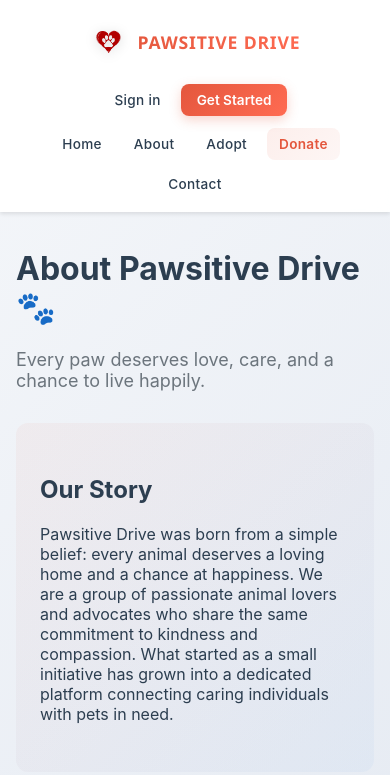
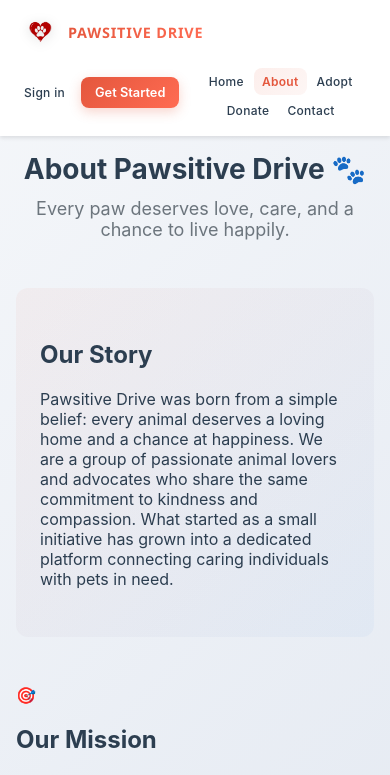
Before and after one commit to kurtmonteclaro/PawsitiveDrive, a React (Create React App) app in the folder frontend/pawsitive-drive-frontend/: page /about in a window 390 px wide. Shown: the top 775 px of the page. Built offline with nearby package versions, Linux system fonts and the light colour scheme; no server answers.

Commit message:
fix: Some frontend pages were fixed

```diff
--- a/frontend/pawsitive-drive-frontend/src/App.css
+++ b/frontend/pawsitive-drive-frontend/src/App.css
@@ -26,8 +26,14 @@
   box-sizing: border-box;
 }
 
+html, body {
+  margin: 0;
+  padding: 0;
+  overflow-x: hidden;
+  width: 100%;
+}
+
 body {
-  margin: 0;
   font-family: -apple-system, BlinkMacSystemFont, 'Segoe UI', 'Roboto', 'Oxygen',
     'Ubuntu', 'Cantarell', 'Fira Sans', 'Droid Sans', 'Helvetica Neue',
     sans-serif;
@@ -50,6 +56,9 @@ body {
   top: 0;
   z-index: 1000;
   transition: all 0.3s cubic-bezier(0.4, 0, 0.2, 1);
+  width: 100%;
+  max-width: 100vw;
+  overflow-x: hidden;
 }
 
 /* Navbar Brand */
@@ -61,6 +70,7 @@ body {
   transition: var(--transition);
   padding: 8px 16px;
   border-radius: var(--radius-sm);
+  flex-shrink: 0;
 }
 
 .navbar-brand:hover {
@@ -144,6 +154,16 @@ body {
 }
 
 .nav-link.donation-highlight:hover {
+  background: rgba(228, 87, 61, 0.15);
+}
+
+.nav-link.active-link {
+  background: linear-gradient(135deg, rgba(228, 87, 61, 0.1), rgba(228, 87, 61, 0.05));
+  color: var(--accent);
+  font-weight: 600;
+}
+
+.nav-link.active-link:hover {
   background: rgba(228, 87, 61, 0.15);
 }
 
@@ -325,6 +345,15 @@ body {
   max-width: 1200px;
   margin: 0 auto;
   min-height: calc(100vh - 200px);
+  width: 100%;
+  overflow-x: hidden;
+}
+
+/* Home page wrapper for consistency */
+.home {
+  width: 100%;
+  max-width: 100vw;
+  overflow-x: hidden;
 }
 
 /* Footer */
@@ -898,14 +927,16 @@ body {
 
 /* Page Headers */
 .page-header {
-  margin-bottom: 32px;
-}
-
+  margin-bottom: 48px;
+  text-align: center;
+}
+
+.page-header h1,
 .page-header h2 {
   font-size: 2.5rem;
   font-weight: 700;
   color: var(--dark);
-  margin: 0 0 8px 0;
+  margin: 0 0 12px 0;
 }
 
 .page-header p {
@@ -970,6 +1001,14 @@ body {
     padding: 8px 18px;
     font-size: 0.9rem;
   }
+
+  .section {
+    padding: 70px 20px;
+  }
+
+  .section-title {
+    font-size: 2rem;
+  }
 }
 
 @media (max-width: 992px) {
@@ -989,49 +1028,51 @@ body {
 
 @media (max-width: 768px) {
   .topnav {
-    flex-direction: column;
-    gap: 12px;
+    flex-direction: row;
+    flex-wrap: wrap;
+    gap: 8px;
     padding: 12px 16px;
   }
 
   .navbar-brand {
-    width: 100%;
-    justify-content: center;
-    padding: 12px 0;
+    flex: 0 0 auto;
+    padding: 4px 8px;
   }
 
   .navbar-links {
+    order: 3;
     width: 100%;
     flex-wrap: wrap;
     justify-content: center;
+    gap: 4px;
+    margin-top: 8px;
+  }
+
+  .navbar-auth {
+    flex: 0 0 auto;
     gap: 8px;
-    order: 3;
-  }
-
-  .navbar-auth {
-    width: 100%;
-    justify-content: center;
-    gap: 8px;
+    margin-left: auto;
+    order: 2;
   }
 
   .nav-link {
-    padding: 8px 12px;
-    font-size: 0.85rem;
+    padding: 8px 10px;
+    font-size: 0.8rem;
   }
 
   .auth-btn {
-    padding: 8px 16px;
-    font-size: 0.85rem;
+    padding: 8px 14px;
+    font-size: 0.8rem;
   }
 
   .brand-text {
-    font-size: 1.1rem;
+    font-size: 1rem;
     letter-spacing: 0.8px;
   }
 
   .brand-logo {
-    width: 36px;
-    height: 36px;
+    width: 32px;
+    height: 32px;
   }
 
   .role-switch {
@@ -1046,6 +1087,8 @@ body {
 
   .container {
     padding: 16px;
+    max-width: 100%;
+    overflow-x: hidden;
   }
 
   .hero {
@@ -1058,10 +1101,12 @@ body {
 
   .hero-parallax {
     height: 60vh;
+    background-attachment: scroll;
   }
 
   .hero-content {
     margin-bottom: 60px;
+    padding: 0 16px;
   }
 
   .hero-title {
@@ -1074,11 +1119,13 @@ body {
 
   .hero-buttons {
     flex-direction: column;
+    gap: 12px;
   }
 
   .btn-primary,
   .btn-outline {
     width: 100%;
+    max-width: 300px;
   }
 
   .grid {
@@ -1103,6 +1150,7 @@ body {
 
   .table-wrap {
     font-size: 0.875rem;
+    overflow-x: auto;
   }
 
   .table th,
@@ -1112,14 +1160,55 @@ body {
 
   .section {
     padding: 50px 16px;
+    overflow-x: hidden;
+  }
+
+  .section-inner {
+    max-width: 100%;
+    padding: 0;
   }
 
   .section-title {
     font-size: 1.75rem;
   }
 
-  .hero-buttons {
-    gap: 12px;
+  .floating-donate {
+    bottom: 20px;
+    right: 20px;
+    padding: 12px 20px;
+    font-size: 0.85rem;
+  }
+}
+
+@media (max-width: 480px) {
+  .navbar-links {
+    gap: 2px;
+  }
+
+  .nav-link {
+    padding: 6px 8px;
+    font-size: 0.75rem;
+  }
+
+  .brand-text {
+    font-size: 0.9rem;
+  }
+
+  .hero-title {
+    font-size: 1.75rem;
+  }
+
+  .hero-subtitle {
+    font-size: 0.9rem;
+  }
+
+  .section-title {
+    font-size: 1.5rem;
+  }
+
+  .page-header h1,
+  .page-header h2 {
+    font-size: 1.75rem;
   }
 }
 
@@ -1626,12 +1715,17 @@ body {
     font-size: 2rem;
   }
 
-  .contact-container {
-    grid-template-columns: 1fr;
+  .contact-content {
+    flex-direction: column;
+    width: 100%;
   }
 
   .contact-form-card {
     padding: 32px 24px;
+  }
+
+  .contact-header h1 {
+    font-size: 2rem;
   }
 }
 
@@ -1652,10 +1746,9 @@ body {
 /* ===== FULL-WIDTH PARALLAX HERO ===== */
 .hero-parallax {
   position: relative;
-  width: 100vw;
+  width: 100%;
+  max-width: 100vw;
   height: 100vh;
-  left: 50%;
-  margin-left: -50vw;
   background-image: url("https://images.unsplash.com/photo-1552053831-71594a27632d?auto=format&fit=crop&w=2100&q=80");
   background-size: cover;
   background-position: center;
@@ -1664,6 +1757,8 @@ body {
   align-items: flex-end;
   justify-content: center;
   overflow: hidden;
+  margin: 0;
+  padding: 0;
 }
 
 .hero-parallax::before {
@@ -2368,6 +2463,9 @@ body {
 .section {
   padding: 90px 24px;
   background: var(--white);
+  width: 100%;
+  max-width: 100vw;
+  overflow-x: hidden;
 }
 
 .section:nth-child(even) {
@@ -2398,6 +2496,8 @@ body {
   max-width: 1150px;
   margin: auto;
   text-align: center;
+  width: 100%;
+  overflow-x: hidden;
 }
 
 .section-title {
@@ -2420,6 +2520,8 @@ body {
   display: grid;
   grid-template-columns: repeat(auto-fill, minmax(310px, 1fr));
   gap: 26px;
+  width: 100%;
+  overflow-x: hidden;
 }
 
 .pet-card {
@@ -2456,8 +2558,6 @@ body {
 /* Page Container */
 .contact-container {
     width: 100%;
-    min-height: 100vh;
-    padding: 60px 20px;
     display: flex;
     flex-direction: column;
     align-items: center;
@@ -2675,10 +2775,20 @@ form textarea:focus {
 @media (max-width: 900px) {
     .contact-content {
         flex-direction: column;
+        width: 100%;
     }
 
     .form-row {
         flex-direction: column;
+        gap: 0;
+    }
+
+    .contact-info-section {
+        width: 100%;
+    }
+
+    .contact-form-section {
+        width: 100%;
     }
 }
 
--- a/frontend/pawsitive-drive-frontend/src/App.js
+++ b/frontend/pawsitive-drive-frontend/src/App.js
@@ -18,6 +18,18 @@ function Navbar() {
   const location = useLocation();
   const isHome = location.pathname === '/';
 
+  const getLinkClassName = (path) => {
+    const isActive = location.pathname === path;
+    let className = 'nav-link';
+    if (isActive) {
+      className += path === '/donate' ? ' donation-highlight' : ' active-link';
+    }
+    if (path === '/admin' && role === 'Admin') {
+      className += ' admin-link';
+    }
+    return className;
+  };
+
   return (
       <nav className={`topnav site-header ${isHome ? 'navbar-glass' : ''}`}>
         <Link to="/" className="navbar-brand">
@@ -25,12 +37,12 @@ function Navbar() {
           <span className="brand-text">PAWSITIVE DRIVE</span>
         </Link>
         <div className="navbar-links">
-          <Link to="/" className="nav-link">Home</Link>
-          <Link to="/about" className="nav-link">About</Link>
-          <Link to="/adopt" className="nav-link">Adopt</Link>
-          <Link to="/donate" className="nav-link donation-highlight">Donate</Link>
-          <Link to="/contact" className="nav-link">Contact</Link>
-          {role === 'Admin' && <Link to="/admin" className="nav-link admin-link">Dashboard</Link>}
+          <Link to="/" className={getLinkClassName('/')}>Home</Link>
+          <Link to="/about" className={getLinkClassName('/about')}>About</Link>
+          <Link to="/adopt" className={getLinkClassName('/adopt')}>Adopt</Link>
+          <Link to="/donate" className={getLinkClassName('/donate')}>Donate</Link>
+          <Link to="/contact" className={getLinkClassName('/contact')}>Contact</Link>
+          {role === 'Admin' && <Link to="/admin" className={getLinkClassName('/admin')}>Dashboard</Link>}
         </div>
         <div className="navbar-auth">
           {!user && <>
@@ -51,10 +63,10 @@ function App() {
           <Navbar />
           <Routes>
             <Route path="/" element={<Home />} />
-            <Route path="/about" element={<div className="container"><About /></div>} />
-            <Route path="/adopt" element={<div className="container"><Adopt /></div>} />
-            <Route path="/donate" element={<div className="container"><Donate /></div>} />
-            <Route path="/contact" element={<div className="container"><Contact /></div>} />
+            <Route path="/about" element={<About />} />
+            <Route path="/adopt" element={<Adopt />} />
+            <Route path="/donate" element={<Donate />} />
+            <Route path="/contact" element={<Contact />} />
             <Route path="/admin" element={<div className="container"><AdminDashboard /></div>} />
             <Route path="/login" element={<Login />} />
             <Route path="/signup" element={<Signup />} />
--- a/frontend/pawsitive-drive-frontend/src/index.css
+++ b/frontend/pawsitive-drive-frontend/src/index.css
@@ -5,6 +5,11 @@ body {
     sans-serif;
   -webkit-font-smoothing: antialiased;
   -moz-osx-font-smoothing: grayscale;
+  scroll-behavior: smooth;
+}
+
+* {
+  scroll-behavior: smooth;
 }
 
 code {
--- a/frontend/pawsitive-drive-frontend/src/pages/About.jsx
+++ b/frontend/pawsitive-drive-frontend/src/pages/About.jsx
@@ -3,12 +3,13 @@ import React from 'react';
 export default function About() {
   return (
     <div className="about-page-wrapper">
-      <div className="page-header">
-        <h1>About Pawsitive Drive 🐾</h1>
-        <p className="lead">Every paw deserves love, care, and a chance to live happily.</p>
-      </div>
+      <div className="container">
+        <div className="page-header">
+          <h1 className="section-title">About Pawsitive Drive 🐾</h1>
+          <p className="section-subtitle">Every paw deserves love, care, and a chance to live happily.</p>
+        </div>
 
-      <section className="about-hero py-12 bg-gray-50 border-b border-gray-200">
+        <section className="about-hero py-12 bg-gray-50 border-b border-gray-200">
         <div className="max-w-4xl mx-auto p-6 text-center">
           <h2 className="text-3xl font-extrabold text-indigo-600 mb-4">Our Story</h2>
           <p className="text-lg text-gray-700 leading-relaxed">
@@ -134,6 +135,7 @@ export default function About() {
           </div>
         </div>
       </section>
+      </div>
     </div>
   );
 }
--- a/frontend/pawsitive-drive-frontend/src/pages/Adopt.jsx
+++ b/frontend/pawsitive-drive-frontend/src/pages/Adopt.jsx
@@ -87,10 +87,10 @@ export default function Adopt() {
   if (loading) return <div className="loading">Loading pets…</div>;
 
   return (
-    <div className="adopt-page-container">
+    <div className="container">
       <div className="page-header">
-        <h2>Dogs and Cats Available for Adoption</h2>
-        <p>Find your perfect companion and give them a loving home</p>
+        <h2 className="section-title">Dogs and Cats Available for Adoption</h2>
+        <p className="section-subtitle">Find your perfect companion and give them a loving home</p>
       </div>
 
       {message && <div className="flash">{message}</div>}
--- a/frontend/pawsitive-drive-frontend/src/pages/Donate.jsx
+++ b/frontend/pawsitive-drive-frontend/src/pages/Donate.jsx
@@ -89,10 +89,10 @@ export default function Donate() {
     };
 
     return (
-        <div className="max-w-4xl mx-auto p-4 sm:p-6">
+        <div className="container">
             <div className="page-header text-center mb-8">
-                <h2 className="text-3xl font-bold text-gray-900">Make a Donation 💖</h2>
-                <p className="text-gray-600">Your contribution helps us care for pets and find them loving homes</p>
+                <h2 className="section-title">Make a Donation 💖</h2>
+                <p className="section-subtitle">Your contribution helps us care for pets and find them loving homes</p>
             </div>
 
             {/* Pet Specific Donation Card */}
```
Also changed, not shown: frontend/pawsitive-drive-frontend/src/pages/Contact.jsx (+4 -4 lines), 1 other file (tests, documents, lock files or other folders).
